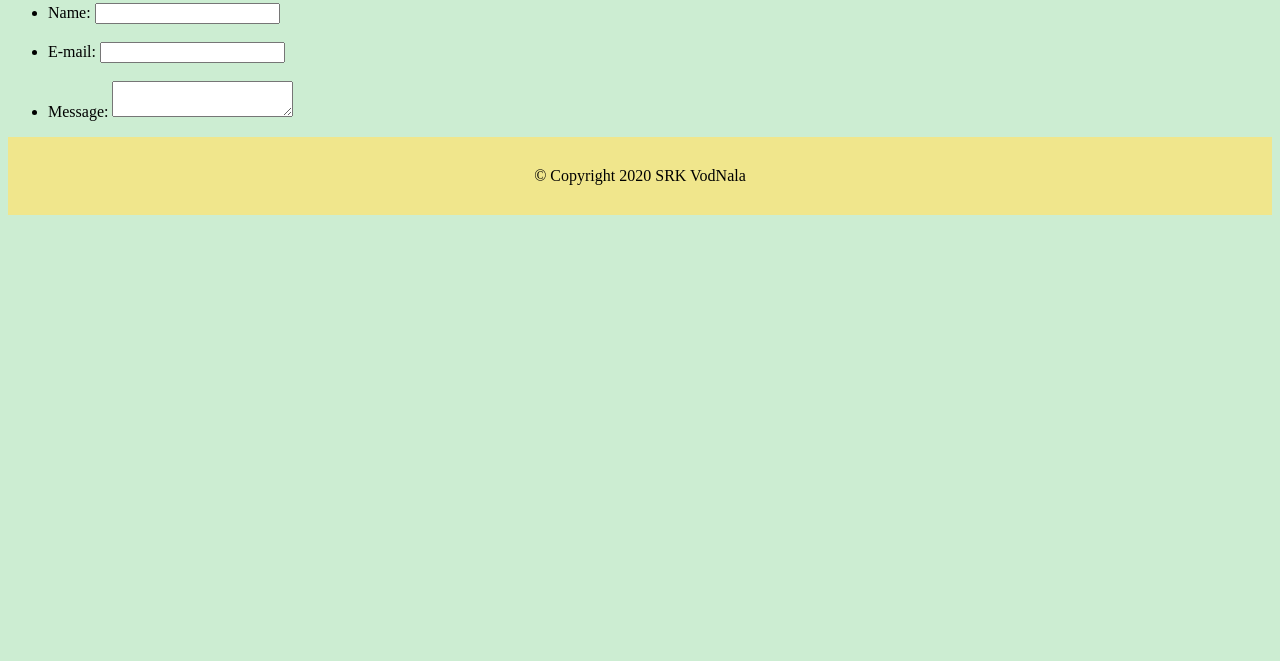
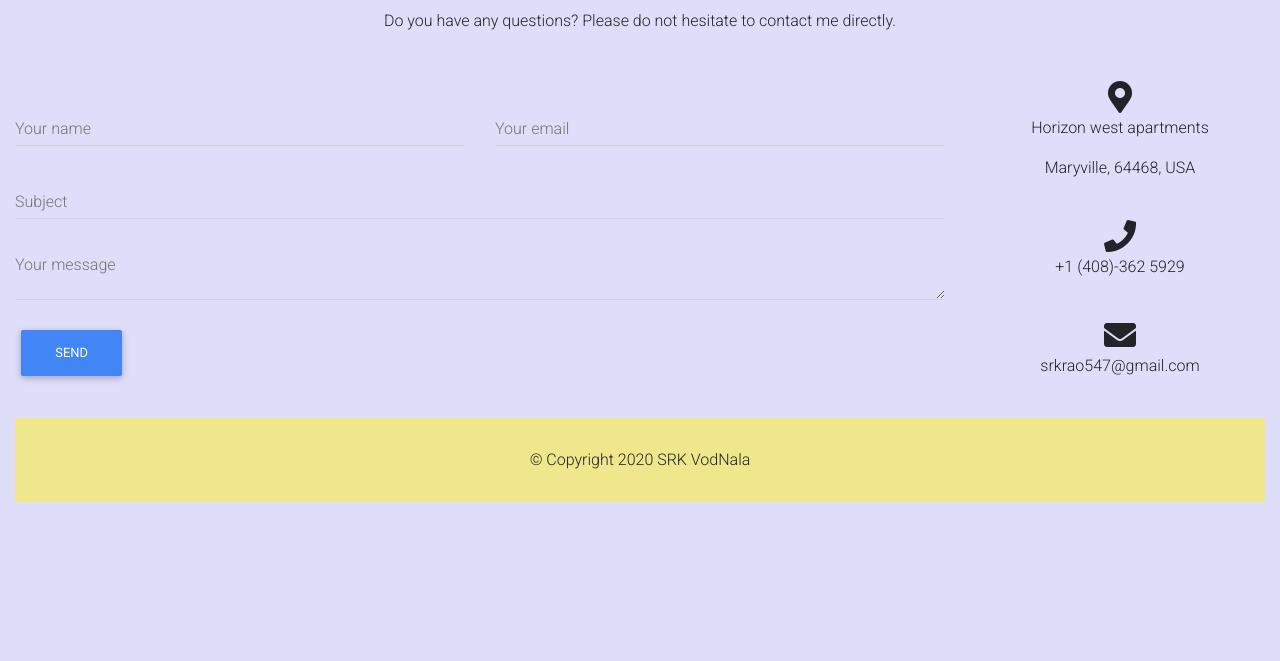
Before and after one commit to shivarkv5/P2-styled-site, a plain HTML site: page contact.html in a window 1280 px wide. Shown: the part 139-800 px from the top of the page. Drawn offline with nearby package versions, Linux system fonts and the light colour scheme.

Commit message:
third commit

```diff
--- a/contact.html
+++ b/contact.html
@@ -8,14 +8,21 @@
     <link rel="stylesheet" href="css/styles.css">
 
 
+    <!-- Font Awesome -->
+    <link rel="stylesheet" href="https://use.fontawesome.com/releases/v5.8.2/css/all.css">
+    <!-- Google Fonts -->
+    <link rel="stylesheet" href="https://fonts.googleapis.com/css?family=Roboto:300,400,500,700&display=swap">
+    <!-- Bootstrap core CSS -->
+    <link href="https://cdnjs.cloudflare.com/ajax/libs/twitter-bootstrap/4.4.1/css/bootstrap.min.css" rel="stylesheet">
+    <!-- Material Design Bootstrap -->
+    <link href="https://cdnjs.cloudflare.com/ajax/libs/mdbootstrap/4.12.0/css/mdb.min.css" rel="stylesheet">
+
+
 </html>
 </head>
 
-<body>
+<body style="background-color: #deddfa;" class="col-lg-12">
     <header>
-        <h1>Shiva Rama Krishna Vodnala</h1>
-    </header>
-
         <nav class="navBar">
             <ul>
                 <li><a class="active" href="index.html">Home</a></li>
@@ -23,26 +30,103 @@
                 <li><a href="./otherStuff.html">otherStuff</a></li>
             </ul>
         </nav>
+    </header>
 
 
-    <form action="/index.html" method="post">
-        <ul>
-            <li>
-                <label for="name">Name:</label>
-                <input type="text" id="name" name="user_name">
+    <section class="mb-4">
+
+        <!--Section heading-->
+        <h2 class="h1-responsive font-weight-bold text-center my-4">Contact me</h2>
+        <!--Section description-->
+        <p class="text-center w-responsive mx-auto mb-5">Do you have any questions? Please do not hesitate to contact me directly.</p>
+
+        <div class="row">
+
+            <!--Grid column-->
+            <div class="col-md-9 mb-md-0 mb-5">
+                <form id="contact-form" name="contact-form" action="mail.php" method="POST">
+
+                    <!--Grid row-->
+                    <div class="row">
+
+                        <!--Grid column-->
+                        <div class="col-md-6">
+                            <div class="md-form mb-0">
+                                <input type="text" id="name" name="name" class="form-control">
+                                <label for="name" class="">Your name</label>
+                            </div>
+                        </div>
+                        <!--Grid column-->
+
+                        <!--Grid column-->
+                        <div class="col-md-6">
+                            <div class="md-form mb-0">
+                                <input type="text" id="email" name="email" class="form-control">
+                                <label for="email" class="">Your email</label>
+                            </div>
+                        </div>
+                        <!--Grid column-->
+
+                    </div>
+                    <!--Grid row-->
+
+                    <!--Grid row-->
+                    <div class="row">
+                        <div class="col-md-12">
+                            <div class="md-form mb-0">
+                                <input type="text" id="subject" name="subject" class="form-control">
+                                <label for="subject" class="">Subject</label>
+                            </div>
+                        </div>
+                    </div>
+                    <!--Grid row-->
+
+                    <!--Grid row-->
+                    <div class="row">
+
+                        <!--Grid column-->
+                        <div class="col-md-12">
+
+                            <div class="md-form">
+                                <textarea type="text" id="message" name="message" rows="2" class="form-control md-textarea"></textarea>
+                                <label for="message">Your message</label>
+                            </div>
+
+                        </div>
+                    </div>
+                    <!--Grid row-->
+
+                </form>
+
+                <div class="text-center text-md-left">
+                    <a class="btn btn-primary" onclick="document.getElementById('contact-form').submit();">Send</a>
+                </div>
+                <div class="status"></div>
+            </div>
+            <!--Grid column-->
+
+            <!--Grid column-->
+            <div class="col-md-3 text-center">
+                <ul class="list-unstyled mb-0">
+                    <li><i class="fas fa-map-marker-alt fa-2x"></i>
+                        <p>Horizon west apartments</p>
+                        <p>Maryville, 64468, USA</p>
                     </li>
-            <br>
-            <li>
-                <label for="mail">E-mail:</label>
-                <input type="email" id="mail" name="user_mail">
+
+                    <li><i class="fas fa-phone mt-4 fa-2x"></i>
+                        <p>+1 (408)-362 5929 </p>
                     </li>
-            <br>
-            <li>
-                <label for="msg">Message:</label>
-                <textarea id="msg" name="user_message"></textarea>
+
+                    <li><i class="fas fa-envelope mt-4 fa-2x"></i>
+                        <p>srkrao547@gmail.com</p>
                     </li>
                 </ul>
-    </form>
+            </div>
+            <!--Grid column-->
+
+        </div>
+
+    </section>
 
 
     <footer>
--- a/css/styles.css
+++ b/css/styles.css
@@ -3,15 +3,16 @@ h1 {
 }
 
 body {
-    background-color: #ccedd2;
+    background-color: #18c43a;
 }
 
 .img-circle {
     height: 250px;
     width: 250px;
-    border-radius: 50%;
     display: block;
     margin: auto auto;
+    margin-top: 50px;
+    margin-bottom: 50px;
 }
 
 header {
@@ -61,13 +62,18 @@ aside {
 }
 
 #section1 {
-    background-color: #f67280;
+    background-color: #f4efd3;
 }
 
 #section2 {
-    background-color: #c06c84;
+    background-color: #cccccc;
 }
 
 #section3 {
-    background-color: #6c5b7b;
+    background-color: #c2b0c9;
 }
+
+.video {
+    margin-left: auto;
+    margin-right: auto;
+}
```
Also changed, not shown: index.html (+13 -4 lines), otherStuff.html (+10 -4 lines). Lines whose indentation alone changed are shown as unchanged.
